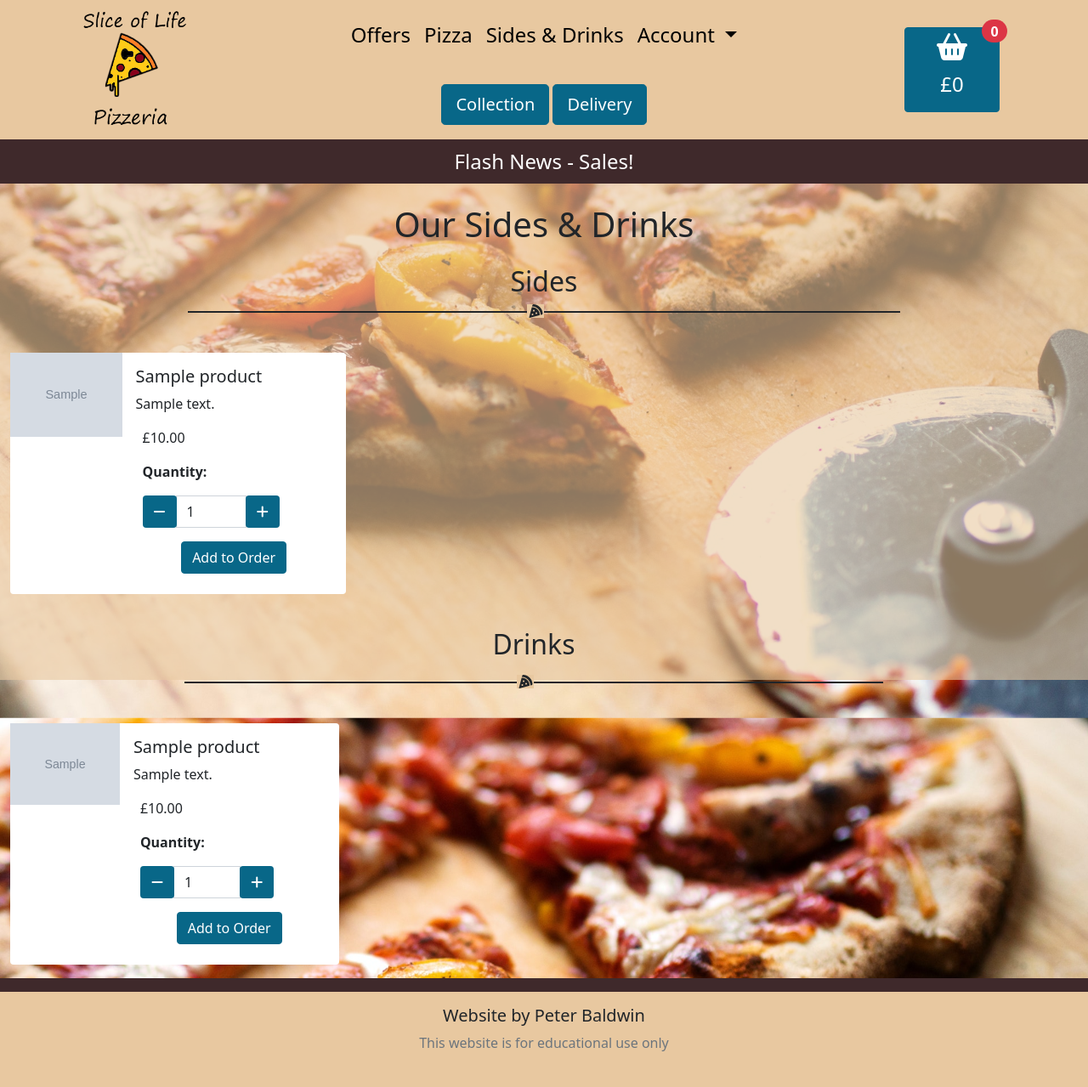
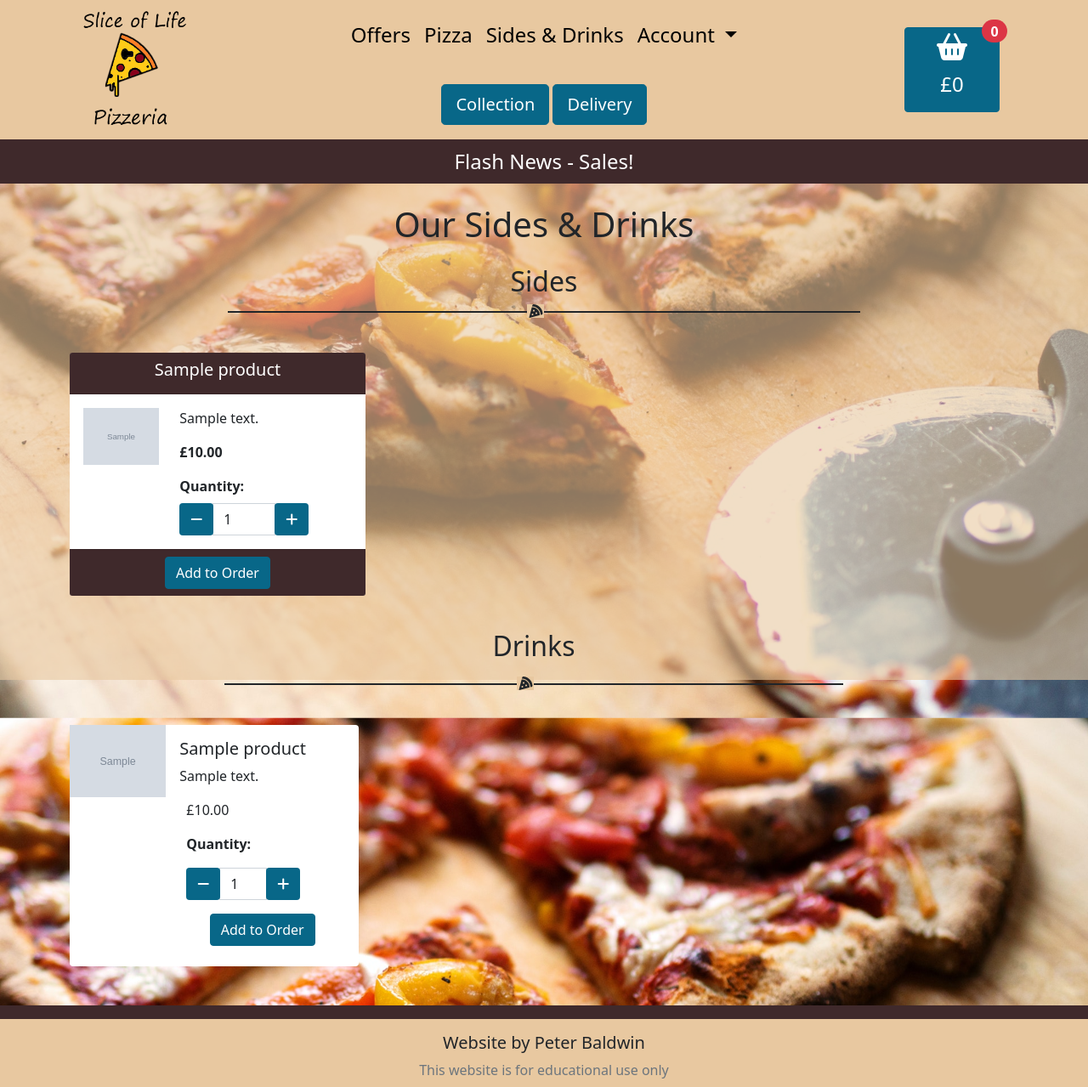
Before and after one commit to Baldpet/slice-of-life-pizzeria, a Django app: template products/templates/products/sides.html in a window 1280 px wide. Shown: the whole page at 85% size. Before the commit the page ends 1237 px from the top, so only its background shows below. Run offline with Django 3.2, Linux system fonts and the light colour scheme; the template is opened without the code that fills it: values that come from a table or form of the project are taken from there, others are empty; tables that the repository leaves empty hold one stand-in row (values such as "Sample post"); grey boxes marked "Sample" are stand-in pictures; some libraries are stand-ins or nearby versions.

Commit message:
Side cards updated to the site styling

```diff
--- a/products/templates/products/sides.html
+++ b/products/templates/products/sides.html
@@ -7,7 +7,7 @@
 
 {% block content %}
     <div class="overlay-gold"></div>
-    <main class="container-fluid content-container">
+    <main class="container content-container allauth-container">
         <div class="row m-3">
             <div class="col text-center mt-4">
                 <h1>Our Sides & Drinks</h1>
@@ -24,33 +24,35 @@
                 {% endif%}
                     <div class="col-12 col-md-6 col-lg-4 mb-3">
                         <div class="card pizza-card">
-                            <div class="row g-0">
-                                <div class="col-4">
+                            <div class="card-header text-center">
+                                <h5 class="card-title">{{ product.name }}</h5>
+                            </div>
+                            <form action="{% url 'add_side_to_bag' product.id %}" method="POST" class="m-0">
+                            {% csrf_token %}
+                                <div class="card-body">
+                                    <div class="row">
+                                        <div class="col-6 col-sm-4 ">
                                             {% if product.image %}
                                                 <img class="img-fluid" src="{{MEDIA_URL}}{{ product.image }}" alt="{{ product.name }} photo">
                                             {% else %}
                                                 <img class="img-fluid" src="{{MEDIA_URL}}/no-image.jpg" alt="{{ product.name }} photo">
                                             {% endif %}
                                         </div>
-                                <div class="col-8">
-                                    <div class="card-body">
-                                        <h5 class="card-title">{{ product.name }}</h5>
+                                        <div class="col-6 col-sm-8">
                                             <p class="card-text">{{ product.description }}</p>
-                                        <form action="{% url 'add_side_to_bag' product.id %}" method="POST" class="m-2">
-                                            {% csrf_token %}
                                             {% if product.is_premium %}
                                                 {% for price in price_premium %}
-                                                    <p>£{{ price.price }}</p>
+                                                    <p><strong>£{{ price.price }}</strong></p>
                                                     <input type="hidden" name="price" value="{{ price.id }}" >
                                                 {% endfor %}
                                             {% elif not product.is_premium %}
                                                 {% for price in price %}
-                                                    <p>£{{ price.price }}</p>
+                                                    <p><strong>£{{ price.price }}</strong></p>
                                                     <input type="hidden" name="price" value="{{ price.id }}" >
                                                 {% endfor %}
                                             {% endif %}
                                             <div class="form-row">
-                                                <p><strong>Quantity:</strong></p>
+                                                <label for="id_qty_{{ product.id }}" class="mb-2"><strong>Quantity:</strong></label>
                                                 <div class="form-group w-75">
                                                     <div class="input-group">
                                                         <div class="input-group-prepend">
@@ -74,15 +76,16 @@
                                                         </div>
                                                     </div>
                                                 </div>
-                                                <div class="col-12 mt-3 text-center">
-                                                    <button type="submit" class="btn btn-primary">Add to Order</button>
-                                                </div>
                                                 <input type="hidden" name="redirect_url" value="{{ request.path }}">
-                                            </div>
-                                        </form>
                                             </div>
                                         </div>
                                     </div>
+                                </div>
+                                <div class="card-footer-area"></div>
+                                <div class="card-footer card-footer-position text-center">
+                                    <button type="submit" class="btn btn-primary">Add to Order</button>
+                                </div>
+                            </form>
                         </div>
                     </div>
                 {% if forloop.counter|divisibleby:6 %}
```
Lines whose indentation alone changed are shown as unchanged.
